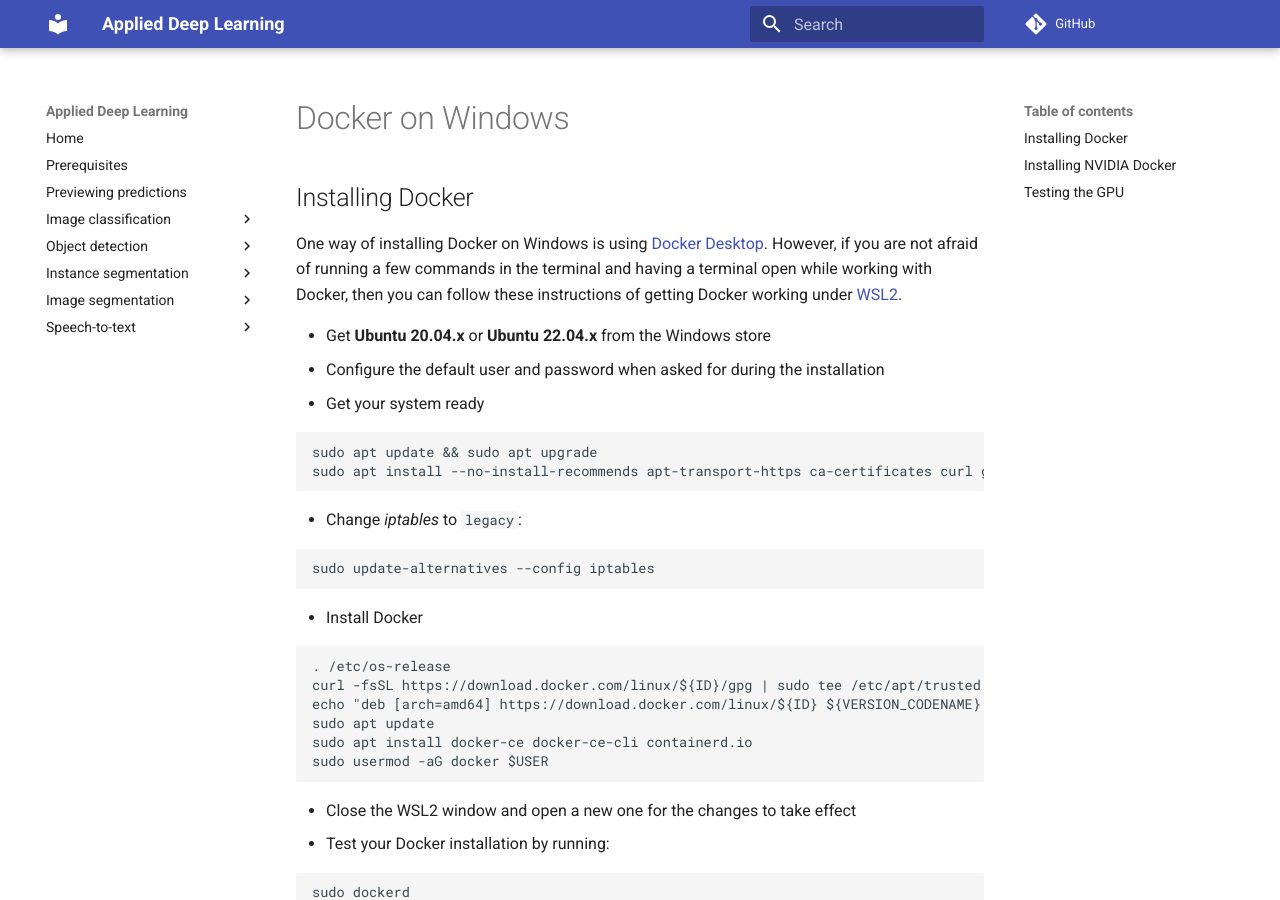
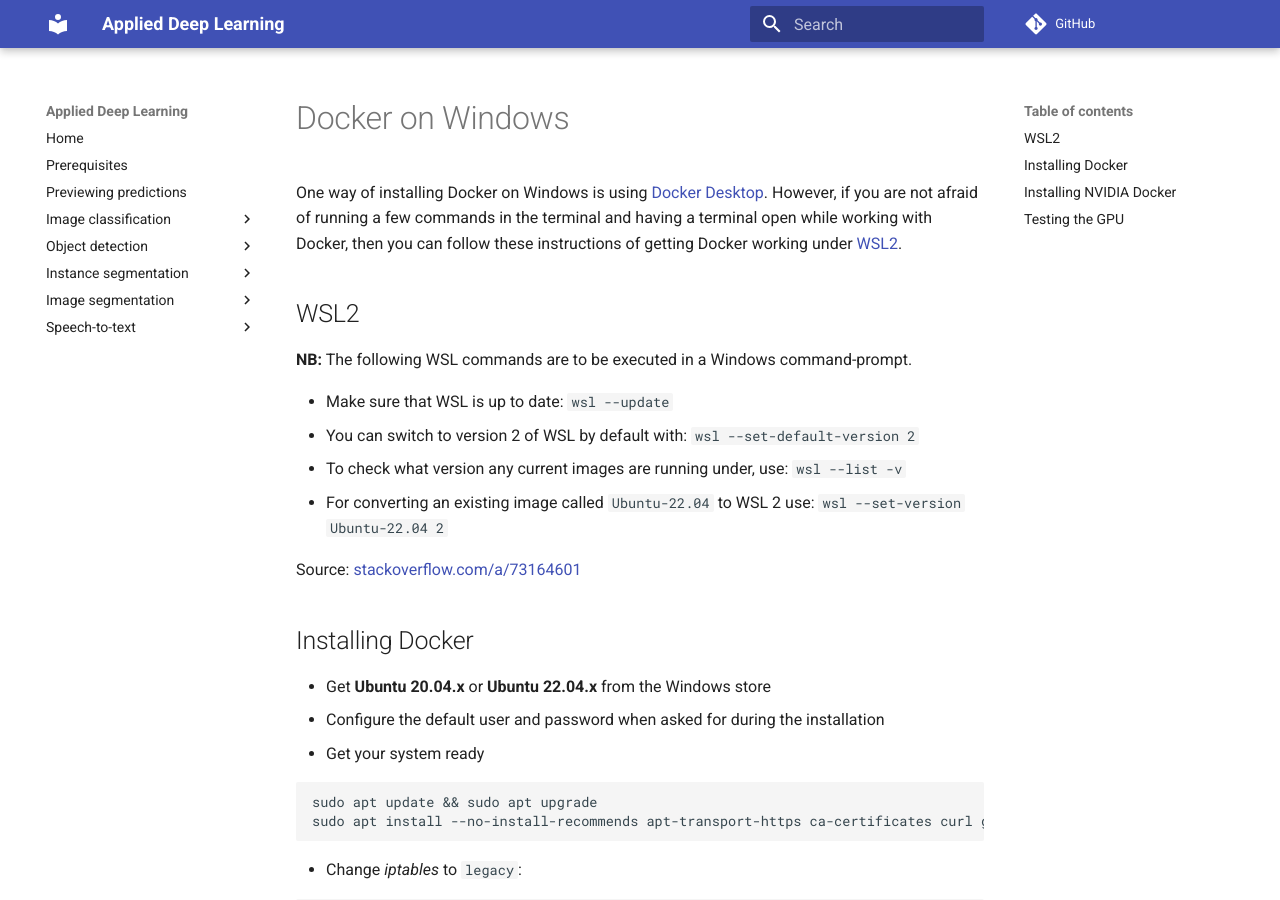
Before and after one commit to waikato-datamining/applied-deep-learning, an MkDocs documentation site: the page built from docs/windows.md, in a window 1280 px wide and 900 px high. Built offline with MkDocs 1.6.1 and Material for MkDocs 9.7.7, drawn with Linux system fonts in a browser that asks for light colours; comment, search, counter and statistics services are not loaded.

Commit message:
added section for getting WSL2 correctly set up

```diff
--- a/docs/windows.md
+++ b/docs/windows.md
@@ -1,13 +1,24 @@
 ---
 title: Docker on Windows
 ---
-
-# Installing Docker
 
 One way of installing Docker on Windows is using [Docker Desktop](https://www.docker.com/products/docker-desktop/).
 However, if you are not afraid of running a few commands in the terminal and
 having a terminal open while working with Docker, then you can follow these
 instructions of getting Docker working under [WSL2](https://learn.microsoft.com/en-us/windows/wsl/install).
+
+# WSL2
+
+**NB:** The following WSL commands are to be executed in a Windows command-prompt.
+
+* Make sure that WSL is up to date: `wsl --update`
+* You can switch to version 2 of WSL by default with: `wsl --set-default-version 2`
+* To check what version any current images are running under, use: `wsl --list -v`
+* For converting an existing image called `Ubuntu-22.04` to WSL 2 use: `wsl --set-version Ubuntu-22.04 2`
+
+Source: [stackoverflow.com/a/73164601](https://stackoverflow.com/a/73164601)
+
+# Installing Docker
 
 * Get **Ubuntu 20.04.x** or **Ubuntu 22.04.x** from the Windows store
 * Configure the default user and password when asked for during the installation
```
